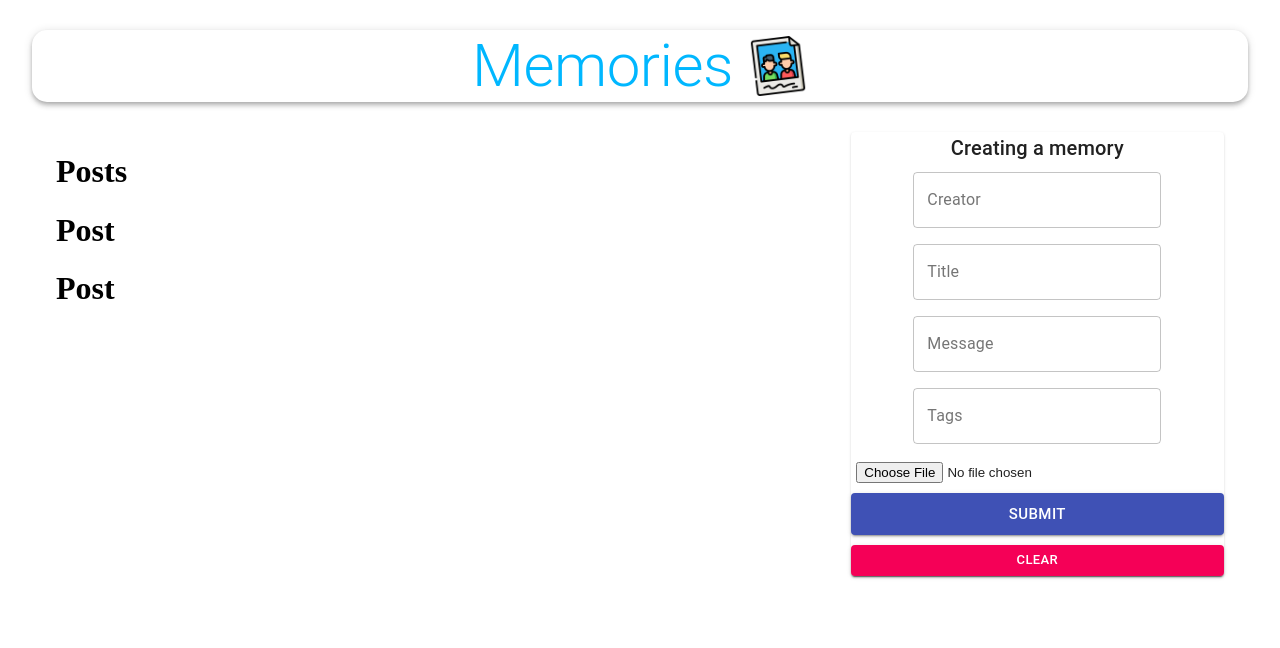
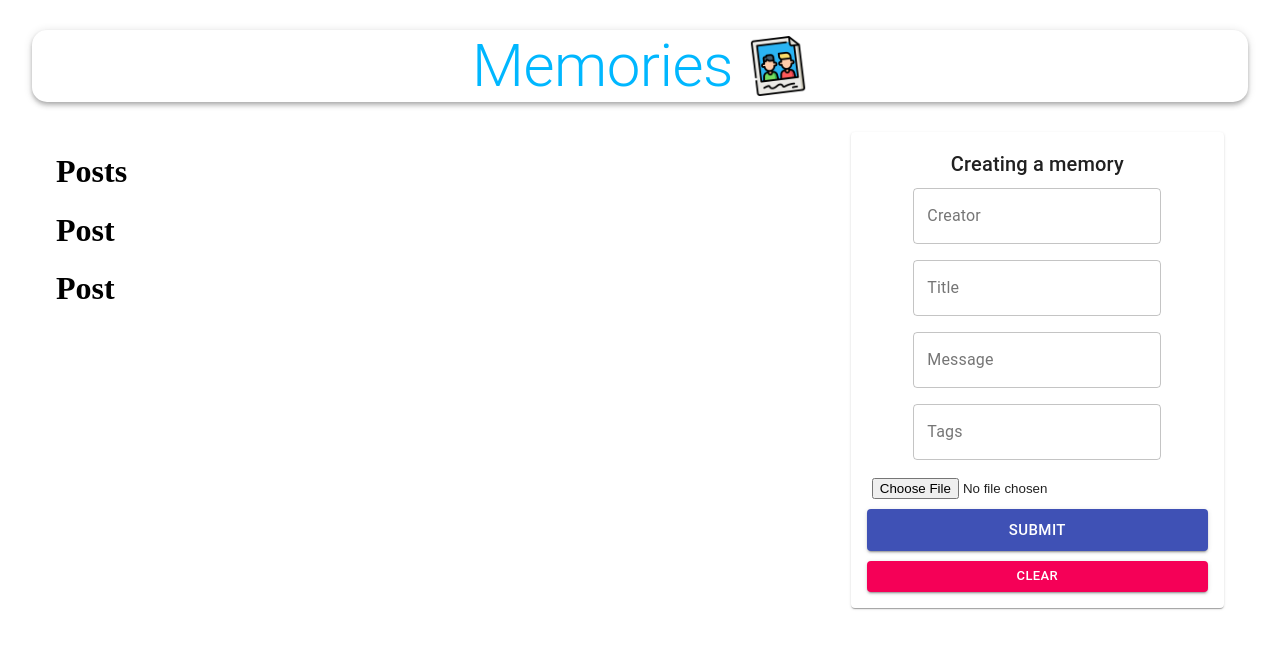
Before and after one commit to djsurt/Dreamio, a React (Create React App) app in the folder client/: page / in a window 1280 px wide. Shown: the top 648 px of the page. Built offline with nearby package versions, Linux system fonts and the light colour scheme; no server answers.

Commit message:
Put some styling

```diff
--- a/client/src/App.js
+++ b/client/src/App.js
@@ -15,7 +15,7 @@ const App = ()=>{
         dispatch(getPosts());
     }, [dispatch]);
     return(
-        <Container maxWidth='lg'>
+        <Container maxWidth='lg' className={classes.app}>
             <AppBar className={classes.appBar} position="static" color="inherit">
                 <Typography className={classes.heading} variant="h2" align="center">Memories</Typography>
                 <img className={classes.image} src={memories} alt="dreamio" height= "60" />
--- a/client/src/components/Form/Form.js
+++ b/client/src/components/Form/Form.js
@@ -23,7 +23,7 @@ const Form = () => {
     }
 
     return (
-        <Paper className={classes.Paper}>
+        <Paper className={classes.paper}>
             <form autoComplete="off" noValidate className={`${classes.root} ${classes.form}`} onSubmit={handleSubmit}>
             <Typography variant="h6">Creating a memory</Typography><br/>
             <TextField name="creator" variant="outlined" label="Creator" fullWidthvalue={postData.creator} onChange={(e) =>  setPostData({...postData, creator: e.target.value})}/>
--- a/client/src/components/Form/styles.js
+++ b/client/src/components/Form/styles.js
@@ -8,6 +8,7 @@ export default makeStyles((theme) => ({
   },
   paper: {
     padding: theme.spacing(2),
+    //Maybe add something like backgroundColor: "red", instead of red try to find a better looking color
   },
   form: {
     display: 'flex',
```
Also changed, not shown: client/src/styles.js (+7 -0 lines).
